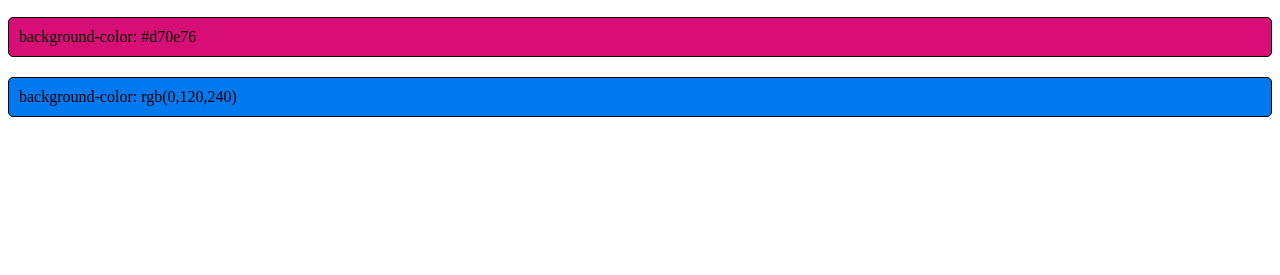
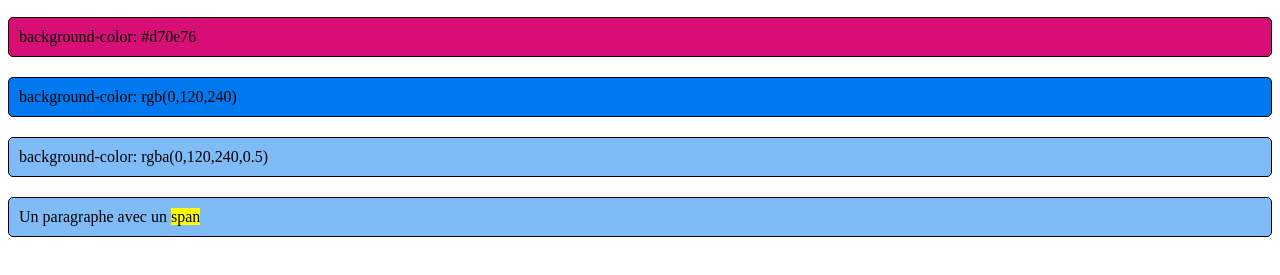
Before and after one commit to gdamss/exercice_fond_contenu, a plain HTML site: page index.html in a window 1280 px wide. Shown: the part 123-398 px from the top of the page. Drawn offline with Linux system fonts and the light colour scheme.

Commit message:
finission exercie

```diff
--- a/index.html
+++ b/index.html
@@ -11,5 +11,8 @@
     <p id="ex1">background-color: orange</p>
     <p id="ex2">background-color: #d70e76</p>
     <p id="ex3">background-color: rgb(0,120,240)</p>
+    <p id="ex4">background-color: rgba(0,120,240,0.5)</p>
+
+    <p id="ex5">Un paragraphe avec un <span>span</span></p>
   </body>
 </html>
--- a/style/style.css
+++ b/style/style.css
@@ -14,3 +14,12 @@ P{
 #ex3{
     background-color: rgb(0, 120, 240);
 }
+#ex4{
+    background-color: rgba(0, 120, 240, 0.5);
+}
+#ex5{
+    background-color: rgba(0, 120, 240, 0.5);
+}
+span{
+    background-color: yellow;
+}
```
